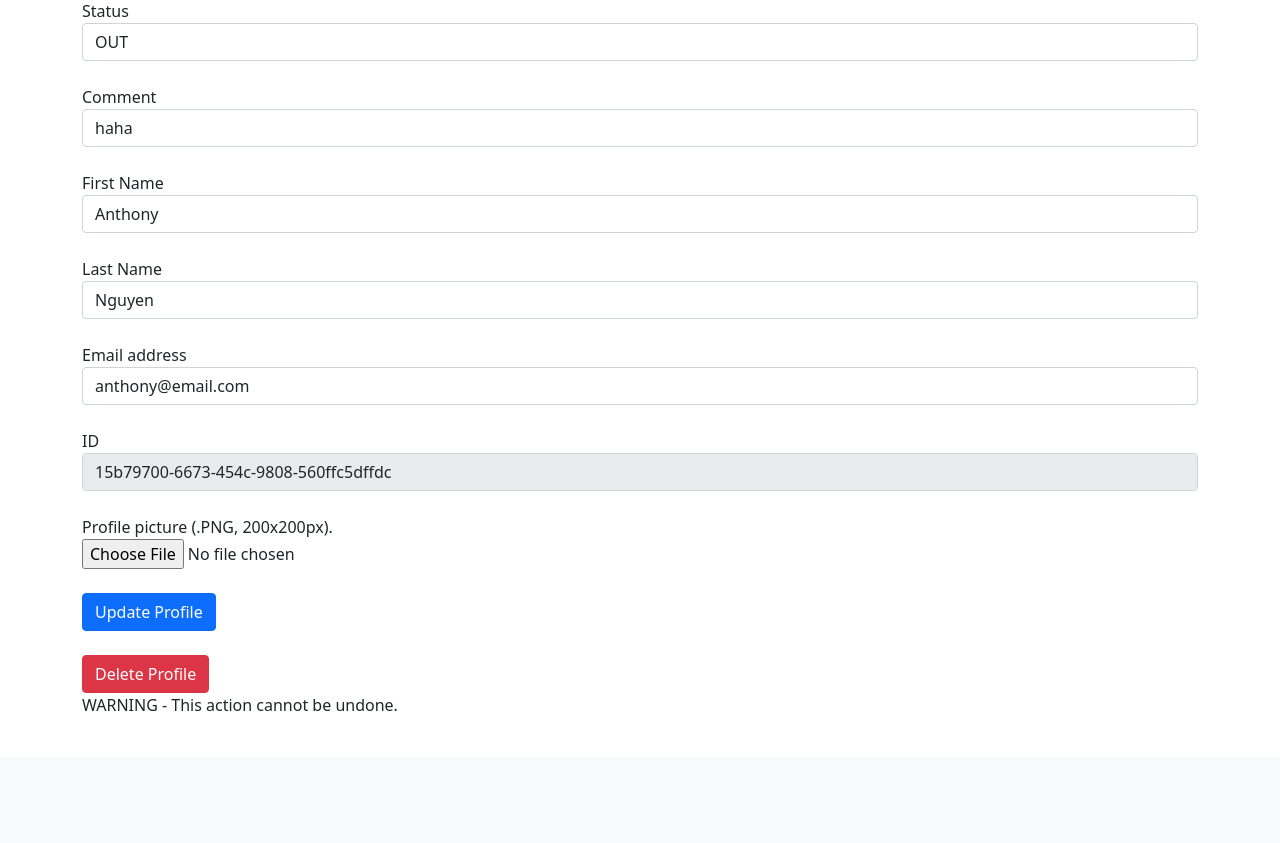
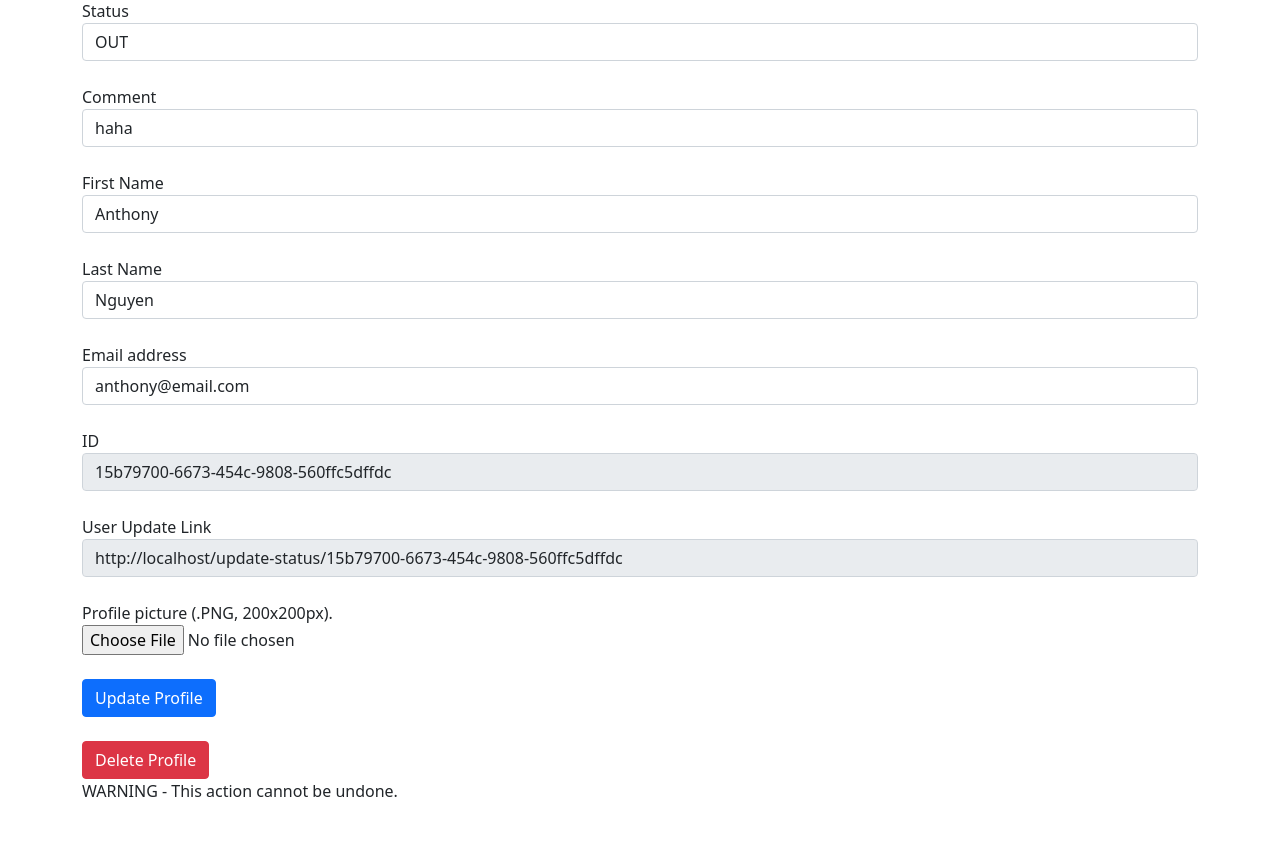
Before and after one commit to grizzay-dev/fec-check-in, a Flask app: page /id/15b79700-6673-454c-9808-560ffc5dffdc in a window 1280 px wide. Shown: the part 141-984 px from the top of the page. Before the commit the page ends 852 px from the top, so only its background shows below. Run offline with Flask 2, Linux system fonts and the light colour scheme.

Commit message:
add readme and user update link to profile page

```diff
--- a/app.py
+++ b/app.py
@@ -7,6 +7,7 @@ from werkzeug.utils import redirect
 import json
 import user as user
 from werkzeug.utils import secure_filename
+from urllib.parse import urlparse
 import os
 
 
@@ -66,15 +67,17 @@ def createProfile():
 @app.route('/id/<id>', methods=['POST', 'GET'])
 def profile(id):
     if request.method=='GET':
+        u = urlparse(request.base_url)
         profile = getUserData(id)
         profileTitle = "Profile  - {0} {1}".format(profile['fName'], profile['lName'])
-        return render_template("profile.html", title=profileTitle, user=profile, id = id, statusOptions=user.STATUS)
+        return render_template("profile.html", title=profileTitle, user=profile, id = id, statusOptions=user.STATUS, hostname = u.hostname)
 
     elif request.method=='POST':
         req = request.form
         userUpdate = {
                 'status': req['status'],
                 "fName": req['fName'],
+
                 'lName': req['lName'],
                 'email': req['email'],
                 'comment': req['comment'],
@@ -136,5 +139,4 @@ def logs():
 ###------------------------------------------------------------------------------------###
 
 if __name__ == '__main__':
-    #serve(app, host='0.0.0.0', port=8080)
-    app.run(port=80)
+    serve(app, host='0.0.0.0', port=80)
--- a/templates/profile.html
+++ b/templates/profile.html
@@ -40,6 +40,11 @@
         </div>
         <br>
         <div class="form-group">
+            <label for="update-link">User Update Link</label>
+            <input type="text" class="form-control" name="update-link" id="update-link" value="http://{{ hostname }}/update-status/{{ id }}" readonly>
+        </div>
+        <br>
+        <div class="form-group">
             <label for="profilePicture">Profile picture (.PNG, 200x200px).</label> <br>
             <input type="file" class="form-control-file" id="profilePicture" name="profilePicture">
         </div>
```
Also changed, not shown: README.md (added).
